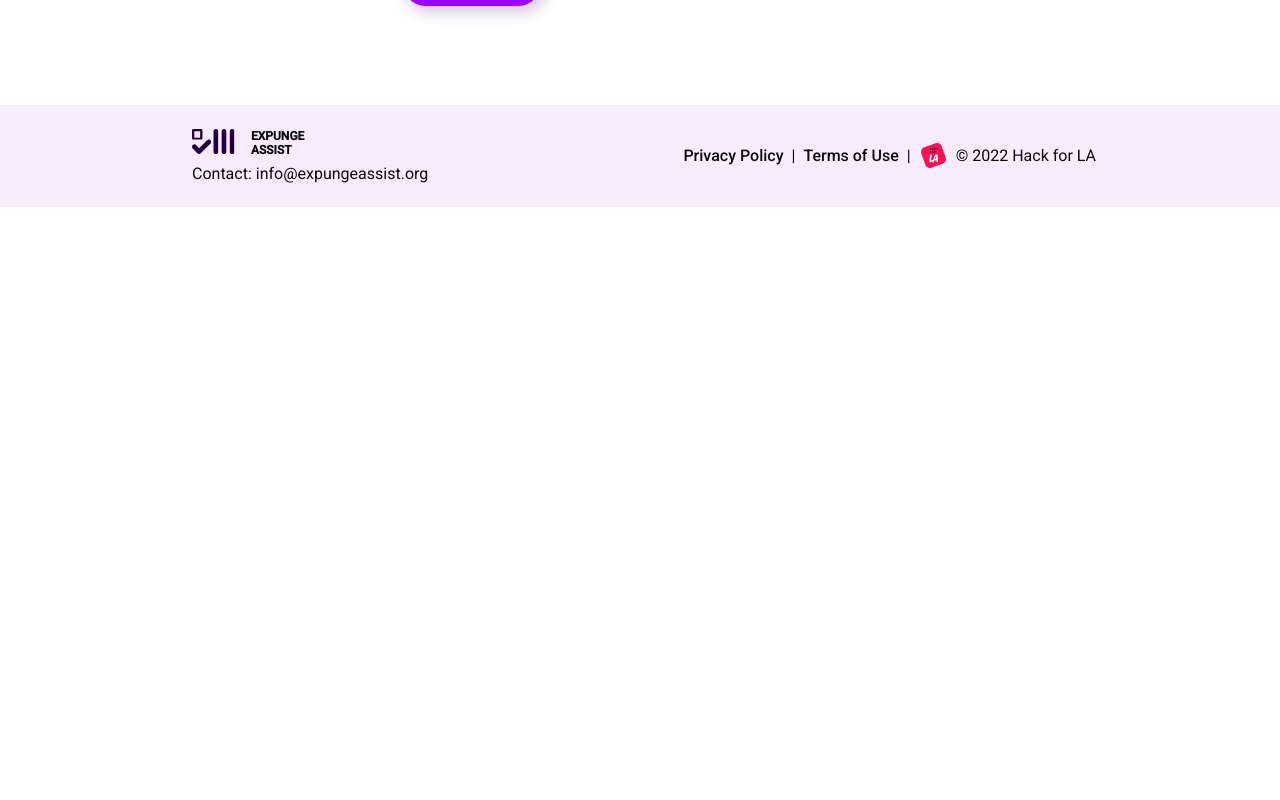
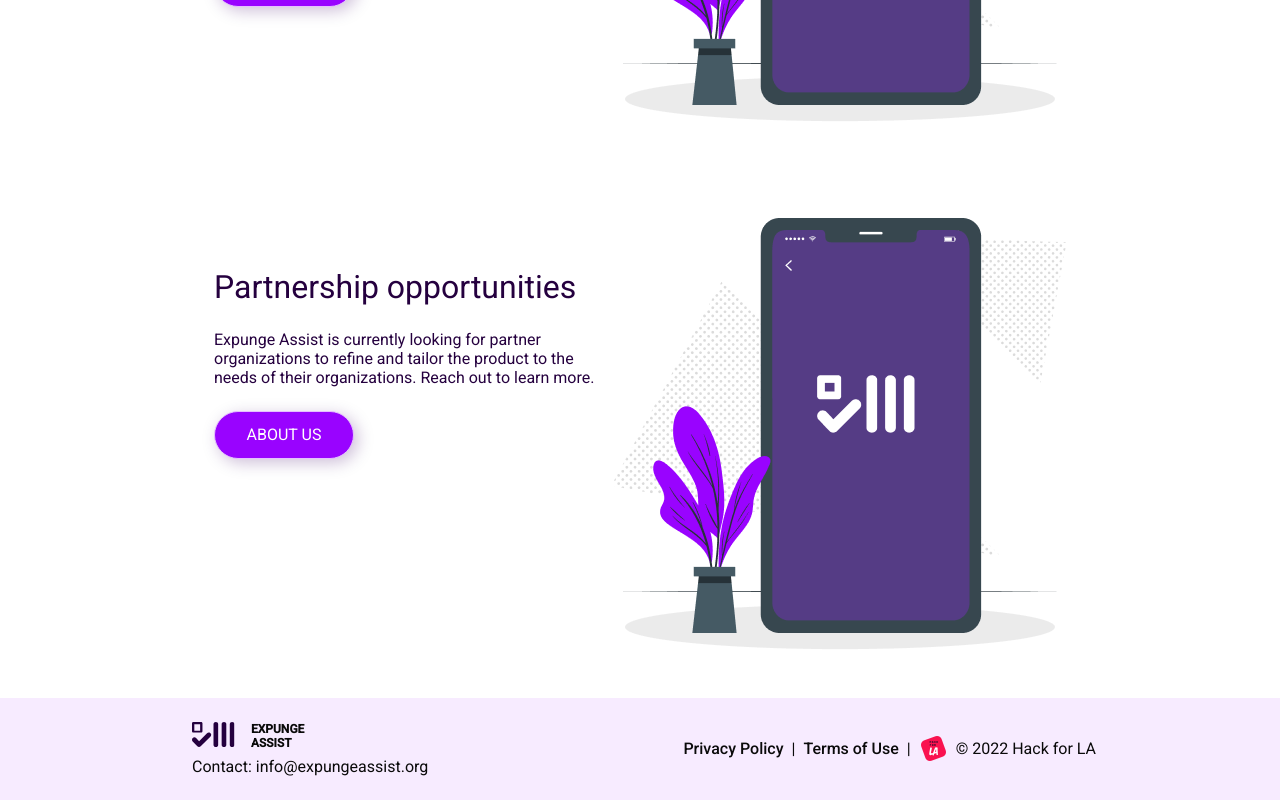
Before and after one commit to hackforla/expunge-assist, a React (Create React App) app in the folder products/statement-generator/: page /form/1/preview in a window 1280 px wide. Shown: the part 880-1680 px from the top of the page. Before the commit the page ends 1087 px from the top, so only its background shows below. Built offline with nearby package versions, Linux system fonts and the light colour scheme.

Commit message:
added node_modules to gitignore

```diff
--- a/products/statement-generator/src/pages/Landing.tsx
+++ b/products/statement-generator/src/pages/Landing.tsx
@@ -31,7 +31,7 @@ const useStyles = makeStyles(({ globals, palette, breakpoints, spacing }) =>
     section: {
       display: 'flex',
       flexDirection: 'row',
-        justifyContent: 'center',
+      justifyContent: 'center',
       alignItems: 'flex-start',
       width: '100%',
 
@@ -216,6 +216,23 @@ function LandingPage() {
           <img src={eaImage} alt="expunge" />
         </section>
       </div>
+
+      <div className={`${utilityClasses.widePage} ${classes.wideSection}`}>
+        <section className={`${classes.section}`}>
+          <div className={classes.sectionText}>
+            <div className={classes.sectionLeft}>
+              <h2>{t('landing_page.sectionTitle3')}</h2>
+              <p>{t('landing_page.sectionParagraph3')}</p>
+            </div>
+            <LinkButtonComponent
+              className={classes.button}
+              to="https://expungeassist.org/#/./about-us"
+              buttonText={t('ABOUT US')}
+            />
+          </div>
+          <img src={eaImage} alt="expunge" />
+        </section>
+      </div>
     </div>
   );
 }
```
Also changed, not shown: products/statement-generator/src/assets/eaImage.png (added).
